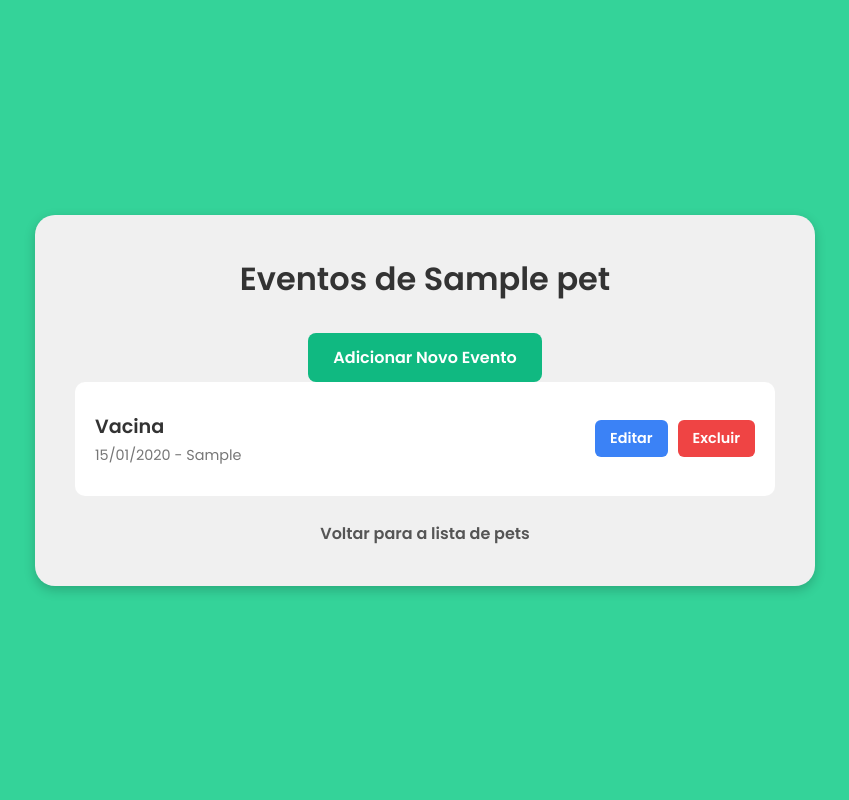
After one commit to Natas081/VETLAB, a Django app: page /pets/1/eventos/ in a window 1280 px wide. The commit adds this page. Shown: the whole page, without its empty margins (215-1064 px from the left). Run offline with Django 5.2, Linux system fonts and the light colour scheme; tables that the repository leaves empty hold one stand-in row (values such as "Sample post").

Commit message:
a principio terminei todas as 3 primeiras historias e tela de entrada, e correção de bugs nos botões

```diff
--- a/pets/static/pets/style.css
+++ b/pets/static/pets/style.css
@@ -3,80 +3,77 @@
 
 /* --- Estilos Gerais --- */
 body {
-    /* Cor de fundo verde, parecida com a da imagem */
     background-color: #34D399;
-    /* Define a família da fonte para toda a página */
     font-family: 'Poppins', sans-serif;
-    /* Remove margens padrão do navegador */
     margin: 0;
-    /* Usa Flexbox para centralizar o conteúdo facilmente */
     display: flex;
-    justify-content: center; /* Centraliza horizontalmente */
-    align-items: center;    /* Centraliza verticalmente */
-    min-height: 100vh;      /* Garante que o corpo ocupe 100% da altura da tela */
+    justify-content: center;
+    align-items: center;
+    min-height: 100vh;
 }
 
 /* --- Container Principal do Formulário --- */
 .form-container {
-    background-color: #f0f0f0; /* Um cinza bem claro para o container */
+    background-color: #f0f0f0;
     padding: 40px;
-    border-radius: 20px; /* Bordas arredondadas */
-    box-shadow: 0 4px 12px rgba(0, 0, 0, 0.2); /* Sombra para dar profundidade */
+    border-radius: 20px;
+    box-shadow: 0 4px 12px rgba(0, 0, 0, 0.2);
     width: 100%;
-    max-width: 500px; /* Largura máxima para não ficar muito grande em telas maiores */
-    text-align: center; /* Centraliza o texto (título e botão) */
+    max-width: 500px;
+    text-align: center;
 }
 
 /* --- Título (CADASTRO DO PET) --- */
 .form-container h1 {
-    color: #333; /* Cor escura para o texto do título */
+    color: #333;
     margin-top: 0;
     margin-bottom: 30px;
-    font-size: 2em; /* Tamanho da fonte maior */
+    font-size: 2em;
 }
 
 /* --- Estilo dos Campos do Formulário --- */
-/* O Django {{ form.as_p }} cria cada campo dentro de uma tag <p> */
 .form-container form p {
-    margin-bottom: 20px; /* Espaçamento entre os campos */
-    text-align: left; /* Alinha o texto dos labels à esquerda */
+    margin-bottom: 20px;
+    text-align: left;
 }
 
 .form-container label {
-    display: block; /* Faz o label ocupar uma linha inteira */
-    font-weight: 600; /* Deixa o texto do label em negrito */
-    margin-bottom: 8px; /* Espaço entre o label e o campo de input */
+    display: block;
+    font-weight: 600;
+    margin-bottom: 8px;
     color: #555;
 }
 
-/* Estilo para todos os campos de texto, email, número, etc. */
 .form-container input[type="text"],
 .form-container input[type="date"],
-.form-container input[type="number"] {
-    width: 100%; /* Ocupa toda a largura do container */
+.form-container input[type="number"],
+.form-container select,
+.form-container textarea {
+    width: 100%;
     padding: 12px 15px;
     border: 1px solid #ccc;
     border-radius: 8px;
     font-size: 1rem;
-    box-sizing: border-box; /* Garante que o padding não aumente a largura total */
+    box-sizing: border-box;
+    font-family: 'Poppins', sans-serif;
 }
 
 /* --- Botão de Salvar/Cadastrar --- */
 .form-container button {
-    background-color: #555; /* Cor de fundo escura para o botão */
-    color: white; /* Cor do texto do botão */
+    background-color: #555;
+    color: white;
     padding: 12px 30px;
     border: none;
     border-radius: 8px;
     font-size: 1.1rem;
     font-weight: 600;
-    cursor: pointer; /* Muda o cursor para uma "mãozinha" */
-    transition: background-color 0.3s ease; /* Efeito suave na troca de cor */
+    cursor: pointer;
+    transition: background-color 0.3s ease;
     margin-top: 15px;
 }
 
 .form-container button:hover {
-    background-color: #333; /* Cor do botão ao passar o mouse */
+    background-color: #333;
 }
 
 /* --- Link de "Voltar" --- */
@@ -161,24 +152,22 @@ body {
 }
 
 .start-button:hover {
-    transform: translateY(-5px); /* Efeito de "levantar" ao passar o mouse */
+    transform: translateY(-5px);
     box-shadow: 0 8px 15px rgba(0,0,0,0.2);
 }
 
+
 /* --- PÁGINA DE LISTA DE PETS --- */
-
-/* O container principal, parecido com o do formulário */
 .list-container {
     background-color: #f0f0f0;
     padding: 40px;
     border-radius: 20px;
     box-shadow: 0 4px 12px rgba(0, 0, 0, 0.2);
     width: 100%;
-    max-width: 700px; /* Um pouco mais largo para a lista */
+    max-width: 700px;
     text-align: center;
 }
 
-/* Título da lista */
 .list-container h1 {
     color: #333;
     margin-top: 0;
@@ -186,21 +175,46 @@ body {
     font-size: 2em;
 }
 
+/* NOVO: Container para alinhar os botões principais */
+.main-actions {
+    display: flex;
+    justify-content: center;
+    gap: 15px;
+    margin-bottom: 30px;
+}
+
 /* Botão verde para "Adicionar Novo Pet" */
 .add-pet-button {
     display: inline-block;
-    background-color: #10B981; /* Um verde mais escuro */
+    background-color: #10B981;
     color: white;
     padding: 12px 25px;
     border-radius: 8px;
     text-decoration: none;
     font-weight: 600;
-    margin-bottom: 30px;
     transition: background-color 0.3s ease;
 }
 
 .add-pet-button:hover {
     background-color: #059669;
+}
+
+/* NOVO: Estilo para o botão "Cadastrar Evento" */
+.add-event-button {
+    display: inline-block;
+    padding: 12px 25px;
+    border-radius: 8px;
+    font-weight: 600;
+    text-decoration: none;
+    background-color: transparent;
+    border: 2px solid #10B981;
+    color: #10B981;
+    transition: all 0.3s ease;
+}
+
+.add-event-button:hover {
+    background-color: #10B981;
+    color: white;
 }
 
 /* A área branca onde os pets são listados */
@@ -211,28 +225,24 @@ body {
     text-align: left;
 }
 
-/* Cada linha de um pet na lista */
 .pet-item {
     display: flex;
-    justify-content: space-between; /* Joga a info para a esquerda e os botões para a direita */
+    justify-content: space-between;
     align-items: center;
     padding: 20px 0;
-    border-bottom: 1px solid #eee; /* Linha separadora */
+    border-bottom: 1px solid #eee;
 }
 
-/* Remove a linha do último item para ficar mais bonito */
 .pet-list .pet-item:last-child {
     border-bottom: none;
 }
 
-/* Estilo para quando a lista está vazia */
 .pet-item-empty {
     padding: 40px 0;
     text-align: center;
     color: #888;
 }
 
-/* Informações do pet */
 .pet-info .pet-name {
     font-size: 1.2rem;
     font-weight: 600;
@@ -240,19 +250,17 @@ body {
 }
 
 .pet-info .pet-species {
-    display: block; /* Fica abaixo do nome */
+    display: block;
     font-size: 0.9rem;
     color: #777;
     margin-top: 4px;
 }
 
-/* Container para os botões de ação */
 .pet-actions {
     display: flex;
-    gap: 10px; /* Espaço entre os botões */
+    gap: 10px;
 }
 
-/* Estilo base para os botões de ação */
 .edit-btn, .delete-btn {
     color: white;
     text-decoration: none;
--- /dev/null
+++ b/pets/templates/pets/evento_list.html
@@ -0,0 +1,39 @@
+{% load static %}
+<!DOCTYPE html>
+<html lang="pt-br">
+<head>
+    <meta charset="UTF-8">
+    <meta name="viewport" content="width=device-width, initial-scale=1.0">
+    <link rel="stylesheet" href="{% static 'pets/style.css' %}">
+    <title>Eventos de {{ pet.nome }}</title>
+</head>
+<body>
+
+    <main class="list-container">
+        <h1>Eventos de {{ pet.nome }}</h1>
+        <a href="{% url 'evento_adicionar' pet.pk %}" class="add-pet-button">Adicionar Novo Evento</a>
+
+        <div class="pet-list">
+            {% for evento in eventos %}
+                <div class="pet-item">
+                    <div class="pet-info">
+                        <span class="pet-name">{{ evento.get_tipo_display }}</span>
+                        <span class="pet-species">{{ evento.data|date:"d/m/Y" }} - {{ evento.observacoes|default:"Sem observações" }}</span>
+                    </div>
+                    <div class="pet-actions">
+                        <a href="{% url 'evento_edit' evento.pk %}" class="edit-btn">Editar</a>
+                        <a href="{% url 'evento_delete' evento.pk %}" class="delete-btn">Excluir</a>
+                    </div>
+                </div>
+            {% empty %}
+                <div class="pet-item-empty">
+                    <p>Nenhum evento cadastrado para este pet.</p>
+                </div>
+            {% endfor %}
+        </div>
+
+        <a class="back-link" href="{% url 'pet_list' %}">Voltar para a lista de pets</a>
+    </main>
+
+</body>
+</html>
--- a/pets/templates/pets/home.html
+++ b/pets/templates/pets/home.html
@@ -4,7 +4,7 @@
 <head>
     <meta charset="UTF-8">
     <meta name="viewport" content="width=device-width, initial-scale=1.0">
-    <link rel="stylesheet" href="{% static 'pets/style.css' %}">
+    <link rel="stylesheet" href="{% static 'pets/style.css' %}?v=1.1">
     <title>Bem-vindo ao VetLab</title>
 </head>
 <body>
--- a/pets/templates/pets/pet_list.html
+++ b/pets/templates/pets/pet_list.html
@@ -13,7 +13,10 @@
 
         <h1>LISTA DE PETS</h1>
 
-        <a href="{% url 'pet_create' %}" class="add-pet-button">Adicionar Novo Pet</a>
+        <div class="main-actions">
+            <a href="{% url 'pet_create' %}" class="add-pet-button">Adicionar Novo Pet</a>
+            <a href="{% url 'evento_selecionar_pet' %}" class="add-event-button">Cadastrar Evento</a>
+        </div>
 
         <div class="pet-list">
             {% for pet in pets %}
--- a/pets/urls.py
+++ b/pets/urls.py
@@ -2,8 +2,22 @@ from django.urls import path
 from . import views
 
 urlpatterns = [
+    # URLs de Pet (sem alteração)
     path('', views.pet_list, name='pet_list'),
     path('new/', views.pet_create, name='pet_create'),
     path('<int:pk>/edit/', views.pet_edit, name='pet_edit'),
     path('<int:pk>/delete/', views.pet_delete, name='pet_delete'),
+
+    # --- NOVAS URLS PARA O FLUXO DE EVENTOS ---
+    # Passo 1: Página para selecionar o pet
+    path('eventos/selecionar-pet/', views.evento_selecionar_pet, name='evento_selecionar_pet'),
+
+    # Passo 2: Página do formulário para adicionar o evento, passando o ID do pet
+    path('eventos/adicionar/<int:pet_pk>/', views.evento_adicionar, name='evento_adicionar'),
+
+    # URLs para editar e deletar um evento específico (podem continuar as mesmas)
+    path('eventos/<int:pk>/editar/', views.evento_edit, name='evento_edit'),
+    path('eventos/<int:pk>/excluir/', views.evento_delete, name='evento_delete'),
+    # Manteremos a lista de eventos de um pet, pois é útil
+    path('<int:pet_pk>/eventos/', views.evento_list, name='evento_list'),
 ]
--- a/pets/views.py
+++ b/pets/views.py
@@ -1,10 +1,17 @@
 # Em pets/views.py
 
 from django.shortcuts import render, get_object_or_404, redirect
-from .models import Pet
-from .forms import PetForm
+# IMPORTAMOS TUDO QUE VAMOS PRECISAR
+from .models import Pet, Evento
+from .forms import PetForm, EventoForm, PetSelecaoForm
 
-# --- SUAS FUNÇÕES ANTIGAS (NÃO MEXA NELAS) ---
+# --- VIEWS DA PÁGINA INICIAL E DE PETS (NÃO MUDAM) ---
+def home_view(request):
+    """
+    Renderiza a página inicial de boas-vindas.
+    """
+    return render(request, 'pets/home.html')
+
 def pet_list(request):
     pets = Pet.objects.all()
     return render(request, 'pets/pet_list.html', {'pets': pets})
@@ -38,9 +45,65 @@ def pet_delete(request, pk):
     return render(request, 'pets/pet_confirm_delete.html', {'pet': pet})
 
 
-# --- ADICIONE A NOVA FUNÇÃO AQUI NO FINAL ---
-def home_view(request):
+# --- ADICIONE TODAS AS NOVAS VIEWS PARA O FLUXO DE EVENTOS AQUI ---
+
+def evento_selecionar_pet(request):
     """
-    Renderiza a página inicial de boas-vindas.
+    View para o Passo 1 do fluxo: Selecionar o Pet.
+    Corresponde à 'História 3' e 'Cenário 2' do seu diagrama.
     """
-    return render(request, 'pets/home.html')
+    if not Pet.objects.exists():
+        return render(request, 'pets/evento_sem_pets.html')
+
+    if request.method == 'POST':
+        form = PetSelecaoForm(request.POST)
+        if form.is_valid():
+            pet_selecionado = form.cleaned_data['pet_selecionado']
+            return redirect('evento_adicionar', pet_pk=pet_selecionado.pk)
+    else:
+        form = PetSelecaoForm()
+
+    return render(request, 'pets/evento_selecionar_pet.html', {'form': form})
+
+def evento_adicionar(request, pet_pk):
+    """
+    View para o Passo 2: Adicionar os detalhes do evento.
+    Corresponde ao 'Cenário 5' do seu diagrama.
+    """
+    pet = get_object_or_404(Pet, pk=pet_pk)
+    if request.method == 'POST':
+        form = EventoForm(request.POST)
+        if form.is_valid():
+            evento = form.save(commit=False)
+            evento.pet = pet
+            evento.save()
+            return redirect('evento_list', pet_pk=pet.pk)
+    else:
+        form = EventoForm()
+
+    return render(request, 'pets/evento_adicionar.html', {'form': form, 'pet': pet})
+
+def evento_list(request, pet_pk):
+    pet = get_object_or_404(Pet, pk=pet_pk)
+    eventos = Evento.objects.filter(pet=pet).order_by('-data')
+    return render(request, 'pets/evento_list.html', {'pet': pet, 'eventos': eventos})
+
+def evento_edit(request, pk):
+    evento = get_object_or_404(Evento, pk=pk)
+    if request.method == 'POST':
+        form = EventoForm(request.POST, instance=evento)
+        if form.is_valid():
+            form.save()
+            return redirect('evento_list', pet_pk=evento.pet.pk)
+    else:
+        form = EventoForm(instance=evento)
+    # Reutilizando o template de adicionar para edição
+    return render(request, 'pets/evento_adicionar.html', {'form': form, 'pet': evento.pet})
+
+def evento_delete(request, pk):
+    evento = get_object_or_404(Evento, pk=pk)
+    pet = evento.pet
+    if request.method == 'POST':
+        evento.delete()
+        return redirect('evento_list', pet_pk=pet.pk)
+    return render(request, 'pets/evento_confirm_delete.html', {'evento': evento, 'pet': pet})
```
Also changed, not shown: other parts of pets/static/pets/style.css (+34 -20 lines), pets/forms.py (+26 -2 lines), pets/templates/pets/evento_adicionar.html (added, +23 -0 lines), pets/templates/pets/evento_confirm_delete.html (added, +28 -0 lines), pets/templates/pets/evento_selecionar_pet.html (added, +24 -0 lines), pets/templates/pets/evento_sem_pets.html (added, +18 -0 lines).
